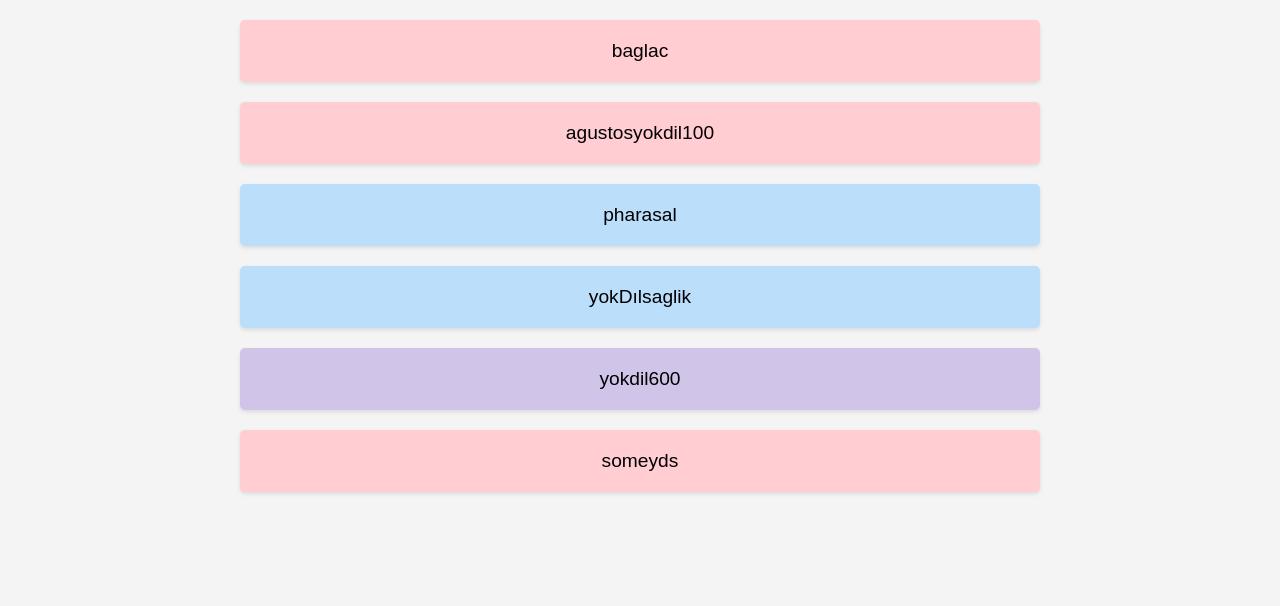
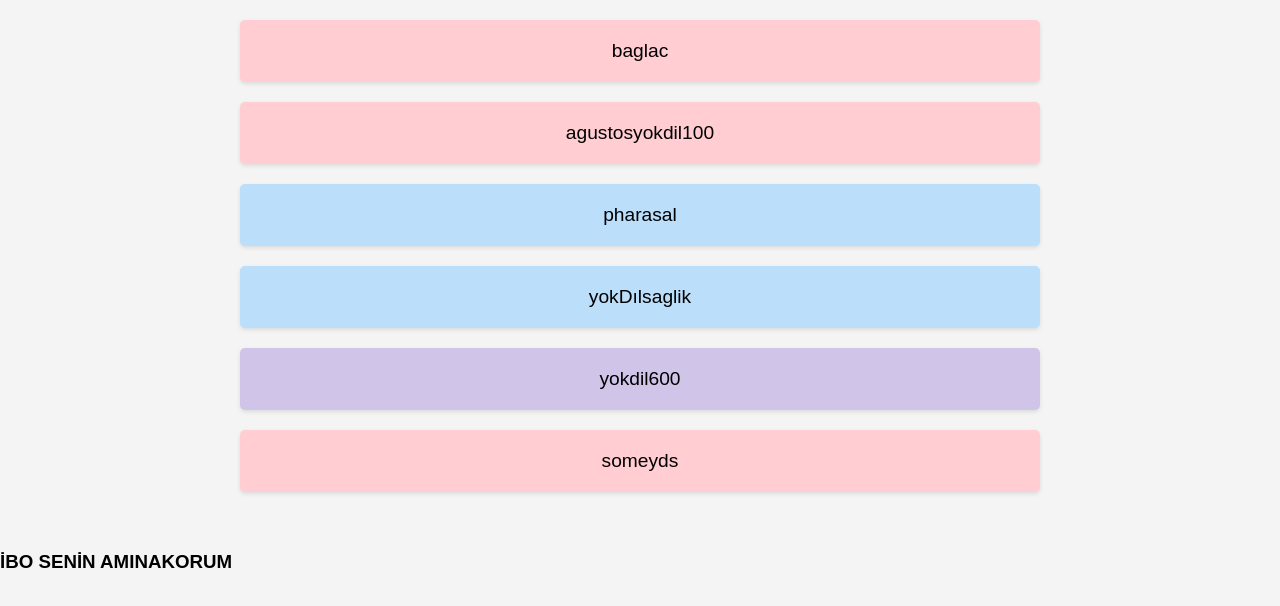
Before and after one commit to dceyy/dceyy.github.io, a plain HTML site: page index.html in a window 1280 px wide. Drawn offline with Linux system fonts and the light colour scheme.

Commit message:
Update index.html

```diff
--- a/index.html
+++ b/index.html
@@ -61,4 +61,5 @@
     });
   </script>
 </body>
+<footer><h3>İBO SENİN AMINAKORUM</h3></footer>
 </html>
```
